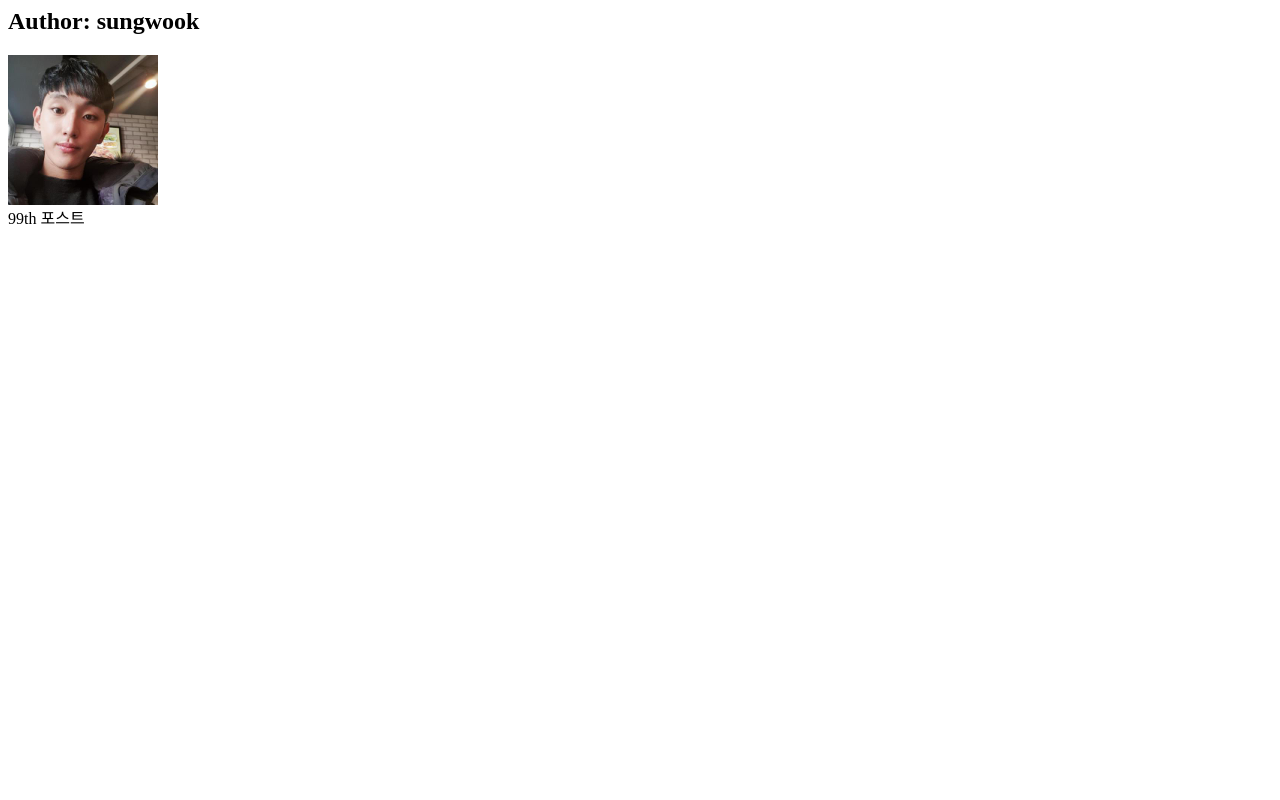
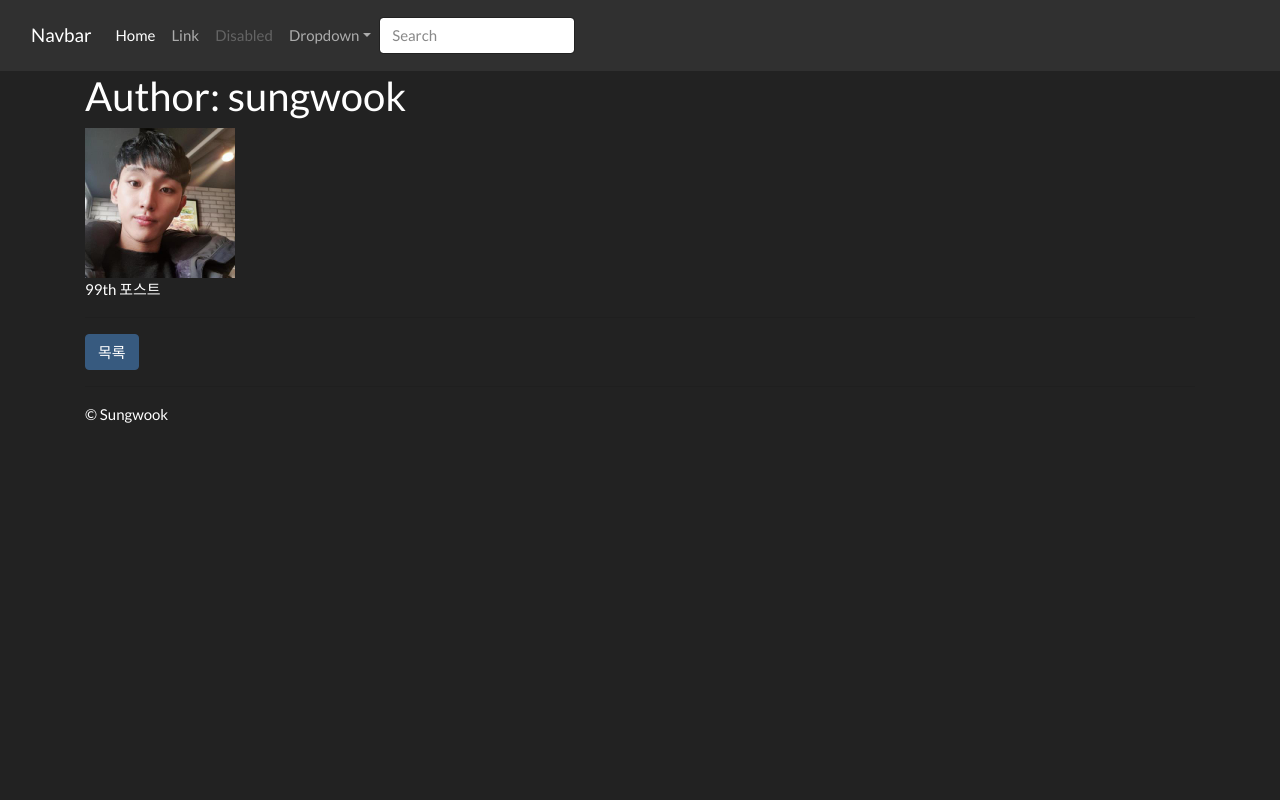
Before and after one commit to uk1996/Django, a Django app: page /instagram/99/ in a window 1280 px wide. Run offline with Django 4.2, Linux system fonts and the light colour scheme; data comes from the database, SQL or seed files in the repository; some libraries are stand-ins or nearby versions.

Commit message:
템플릿 상속 연습

```diff
--- /dev/null
+++ b/django_instagram_prototype/instagram/templates/instagram/layout.html
@@ -0,0 +1,75 @@
+<!doctype html>
+<html lang="ko">
+
+<head>
+    <meta charset="utf-8" />
+    <title>{% block title %}{% endblock title %}</title>
+    <!-- <link href="https://cdn.jsdelivr.net/npm/bootstrap@5.1.3/dist/css/bootstrap.min.css" rel="stylesheet" integrity="sha384-1BmE4kWBq78iYhFldvKuhfTAU6auU8tT94WrHftjDbrCEXSU1oBoqyl2QvZ6jIW3" crossorigin="anonymous"> -->
+    <link rel="stylesheet" href="https://cdn.jsdelivr.net/npm/bootswatch@4.5.2/dist/darkly/bootstrap.min.css"
+        integrity="sha384-nNK9n28pDUDDgIiIqZ/MiyO3F4/9vsMtReZK39klb/MtkZI3/LtjSjlmyVPS3KdN" crossorigin="anonymous">
+    <script src="https://code.jquery.com/jquery-2.2.4.js"
+        integrity="sha256-iT6Q9iMJYuQiMWNd9lDyBUStIq/8PuOW33aOqmvFpqI=" crossorigin="anonymous"></script>
+    <script src="https://cdn.jsdelivr.net/npm/bootstrap@5.1.3/dist/js/bootstrap.min.js"
+        integrity="sha384-QJHtvGhmr9XOIpI6YVutG+2QOK9T+ZnN4kzFN1RtK3zEFEIsxhlmWl5/YESvpZ13"
+        crossorigin="anonymous"></script>
+    <style>
+        body {
+            padding-top: 4.5rem;
+            padding-bottom:2rem;
+        }
+    </style>
+</head>
+
+<body>
+    <nav class="navbar navbar-expand-md navbar-dark bg-dark fixed-top" aria-label="Fourth navbar example">
+        <div class="container-fluid">
+            <a class="navbar-brand" href="#">Navbar</a>
+            <button class="navbar-toggler" type="button" data-bs-toggle="collapse" data-bs-target="#navbarsExample04"
+                aria-controls="navbarsExample04" aria-expanded="false" aria-label="Toggle navigation">
+                <span class="navbar-toggler-icon"></span>
+            </button>
+
+            <div class="collapse navbar-collapse" id="navbarsExample04">
+                <ul class="navbar-nav me-auto mb-2 mb-md-0">
+                    <li class="nav-item">
+                        <a class="nav-link active" aria-current="page" href="#">Home</a>
+                    </li>
+                    <li class="nav-item">
+                        <a class="nav-link" href="#">Link</a>
+                    </li>
+                    <li class="nav-item">
+                        <a class="nav-link disabled">Disabled</a>
+                    </li>
+                    <li class="nav-item dropdown">
+                        <a class="nav-link dropdown-toggle" href="#" id="dropdown04" data-bs-toggle="dropdown"
+                            aria-expanded="false">Dropdown</a>
+                        <ul class="dropdown-menu" aria-labelledby="dropdown04">
+                            <li><a class="dropdown-item" href="#">Action</a></li>
+                            <li><a class="dropdown-item" href="#">Another action</a></li>
+                            <li><a class="dropdown-item" href="#">Something else here</a></li>
+                        </ul>
+                    </li>
+                </ul>
+                <form>
+                    <input class="form-control" type="text" placeholder="Search" aria-label="Search">
+                </form>
+            </div>
+        </div>
+    </nav>
+
+    <div class="container">
+        <div class="row">
+            <div class="col-sm-12">
+                {% block content %}
+                {% endblock content %}
+
+                <hr/>
+                &copy; Sungwook
+            </div>
+        </div>
+    </div>
+
+
+</body>
+
+</html>
--- a/django_instagram_prototype/instagram/templates/instagram/post_detail.html
+++ b/django_instagram_prototype/instagram/templates/instagram/post_detail.html
@@ -1,9 +1,21 @@
+{% extends "instagram/layout.html" %}
+
+{% block title %}
+    Post Detail pk#{{ post.pk }}
+{% endblock title %}
+
+{% block content %}
     <h2>Author: {{ post.author }}</h2>
 
     {% if post.photo %}
         <div>
-        <img src="{{ post.photo.url }}", style="width: 150px;">
+            <img src="{{ post.photo.url }}" , style="width: 150px;">
         </div>
     {% endif %}
 
     {{ post.message }}
+    <hr/>
+    <a href=" {% url 'instagram:post_list' %}" class="btn btn-primary">
+        목록
+    </a>
+{% endblock content %}
```
Also changed, not shown: django_instagram_prototype/instagram/templates/instagram/post_list.html (+10 -13 lines), django_instagram_prototype/instagram/models.py (line endings or trailing spaces). Lines whose indentation alone changed are shown as unchanged.
